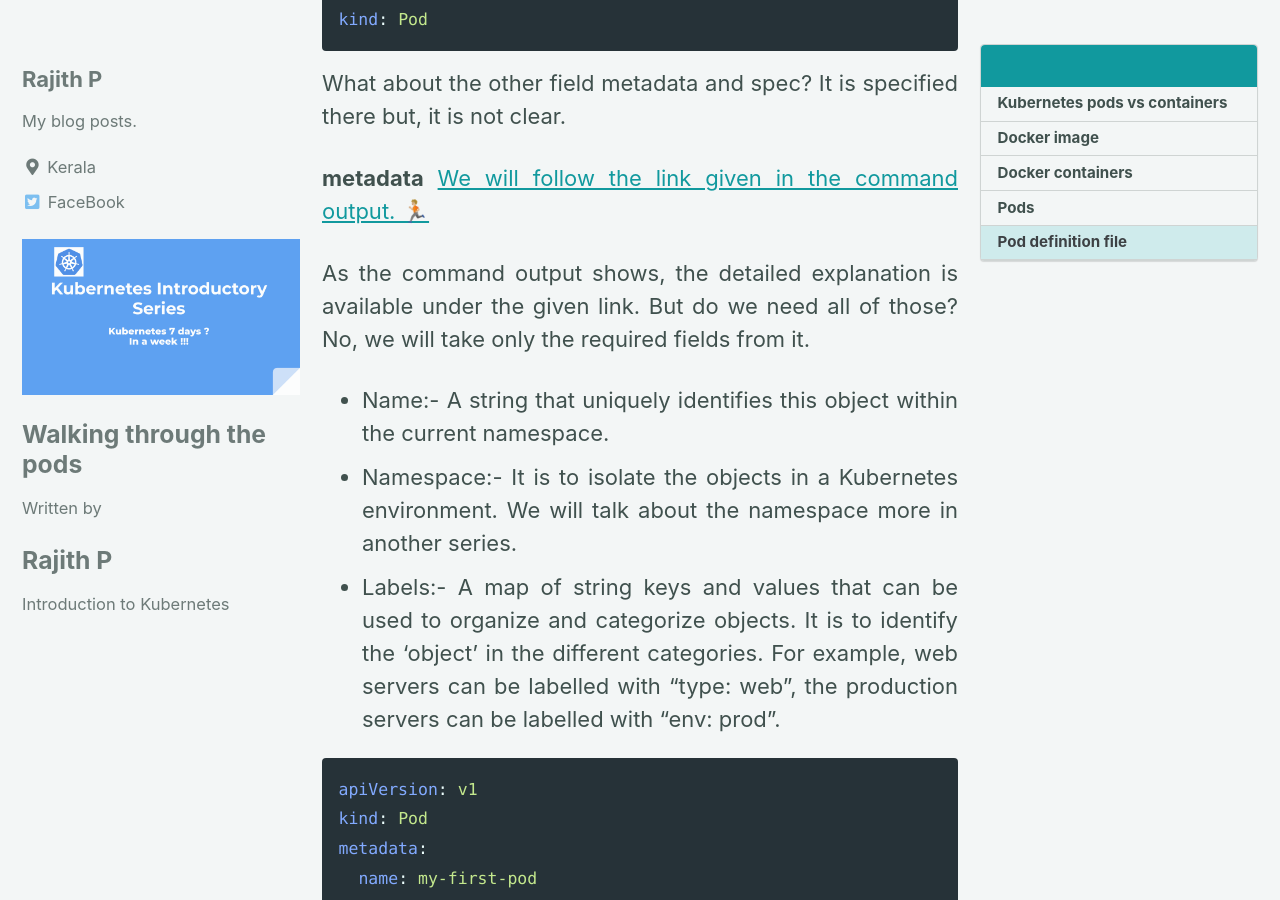
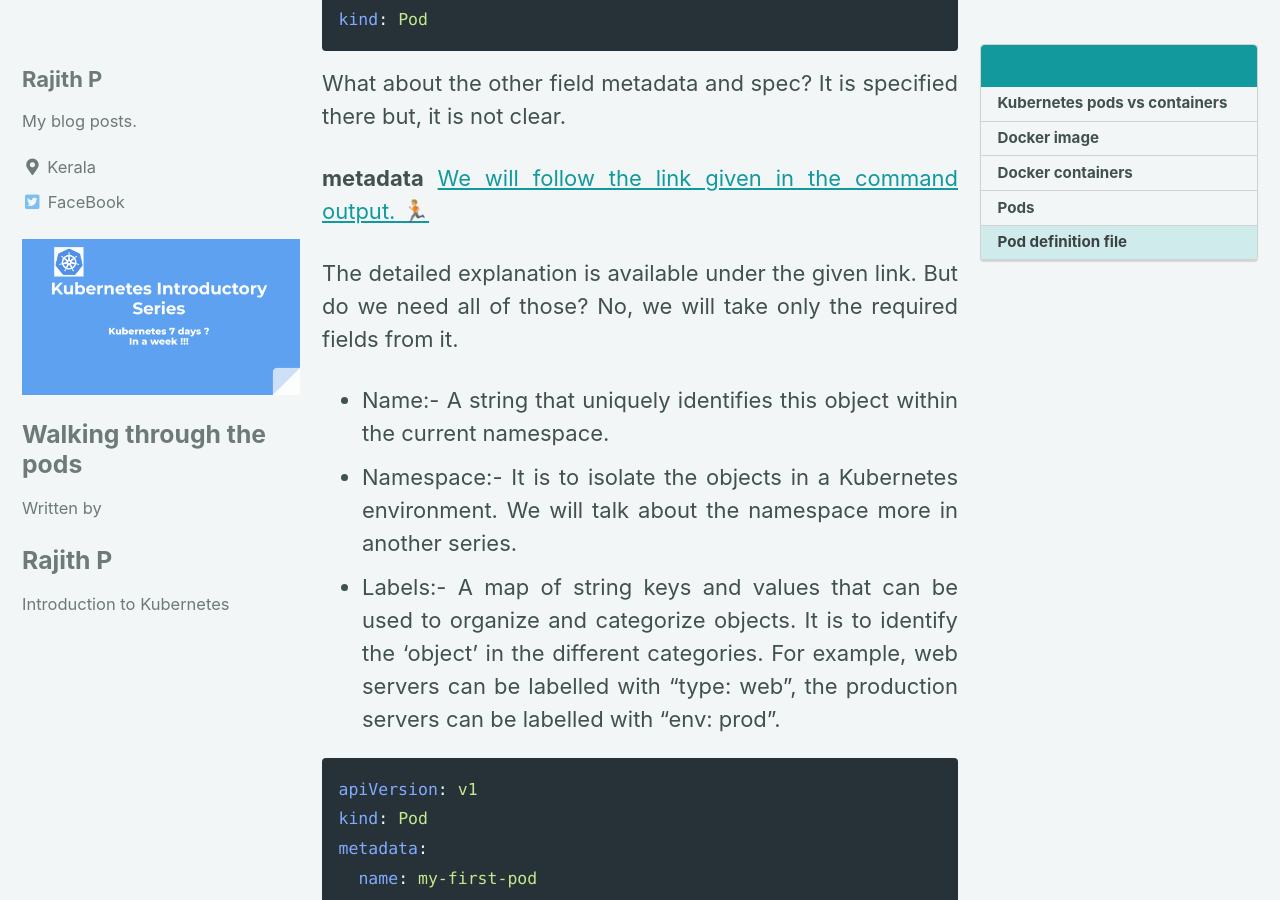
Before and after one commit to mangodairy/devsite, a Jekyll site: the page built from _Kubernetes/WalkingThroughThePodsPart1.md, in a window 1280 px wide and 900 px high, scrolled down 4542 px. Built offline with Jekyll 4.4.1, drawn with Linux system fonts in a browser that asks for light colours; cached includes are drawn as plain includes.

````diff
--- a/_Kubernetes/WalkingThroughThePodsPart1.md
+++ b/_Kubernetes/WalkingThroughThePodsPart1.md
@@ -142,7 +142,7 @@
 **metadata**  [We will follow the link given in the command output. 🏃🏼](https://git.k8s.io/community/contributors/devel/sig-architecture/api-conventions.md#metadata)
 {: style="text-align: justify;"}
 
-As the command output shows, the detailed explanation is available under the given link. But do we need all of those? No, we will take only the required fields from it.
+The detailed explanation is available under the given link. But do we need all of those? No, we will take only the required fields from it.
 {: style="text-align: justify;"}
 
 
@@ -157,8 +157,8 @@
 metadata:
   name: my-first-pod
   labels:
-    type : web
-	env : prod
+      type : web
+      env : prod
 ```
 
 {: .notice--success}
````
